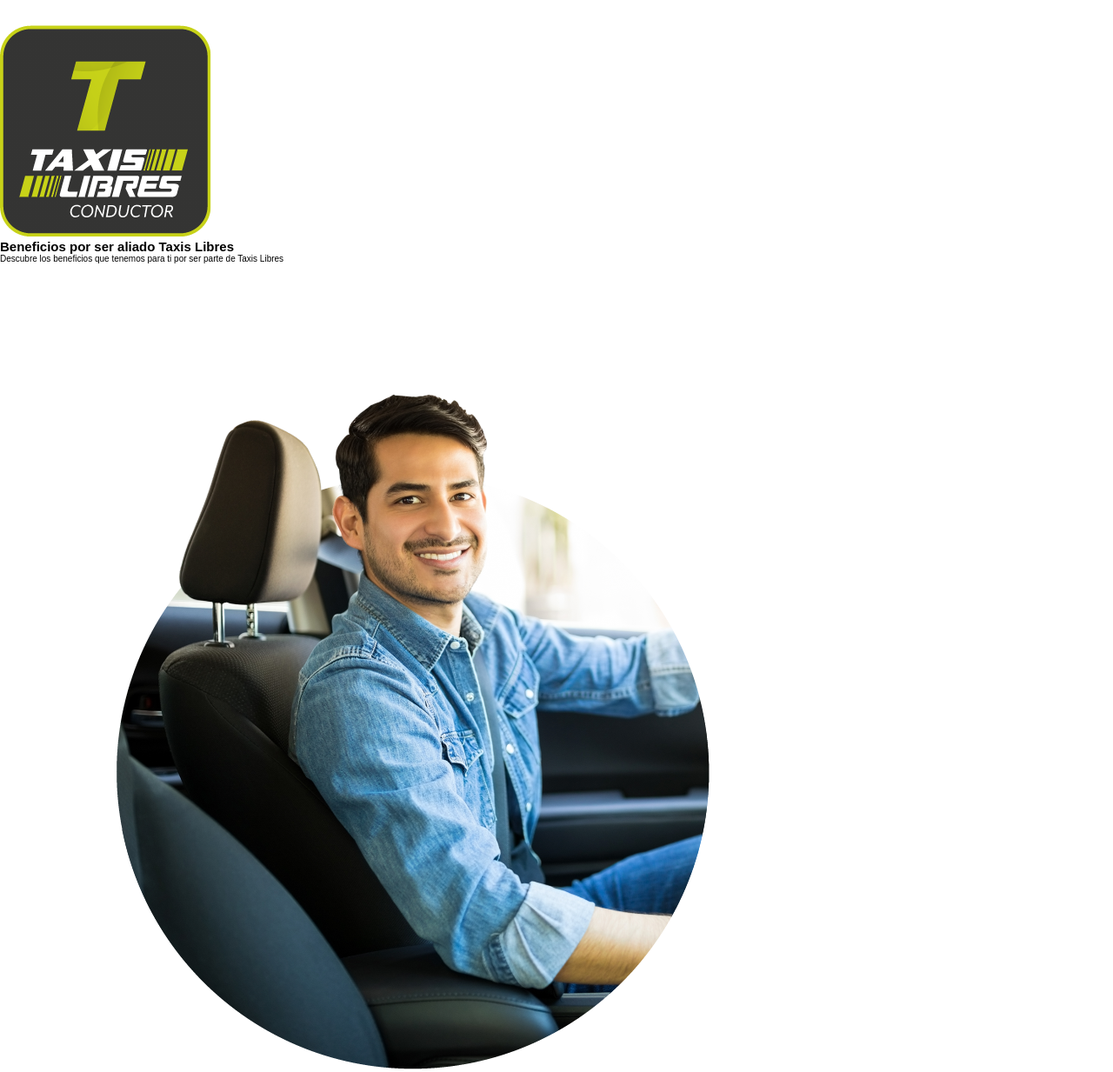
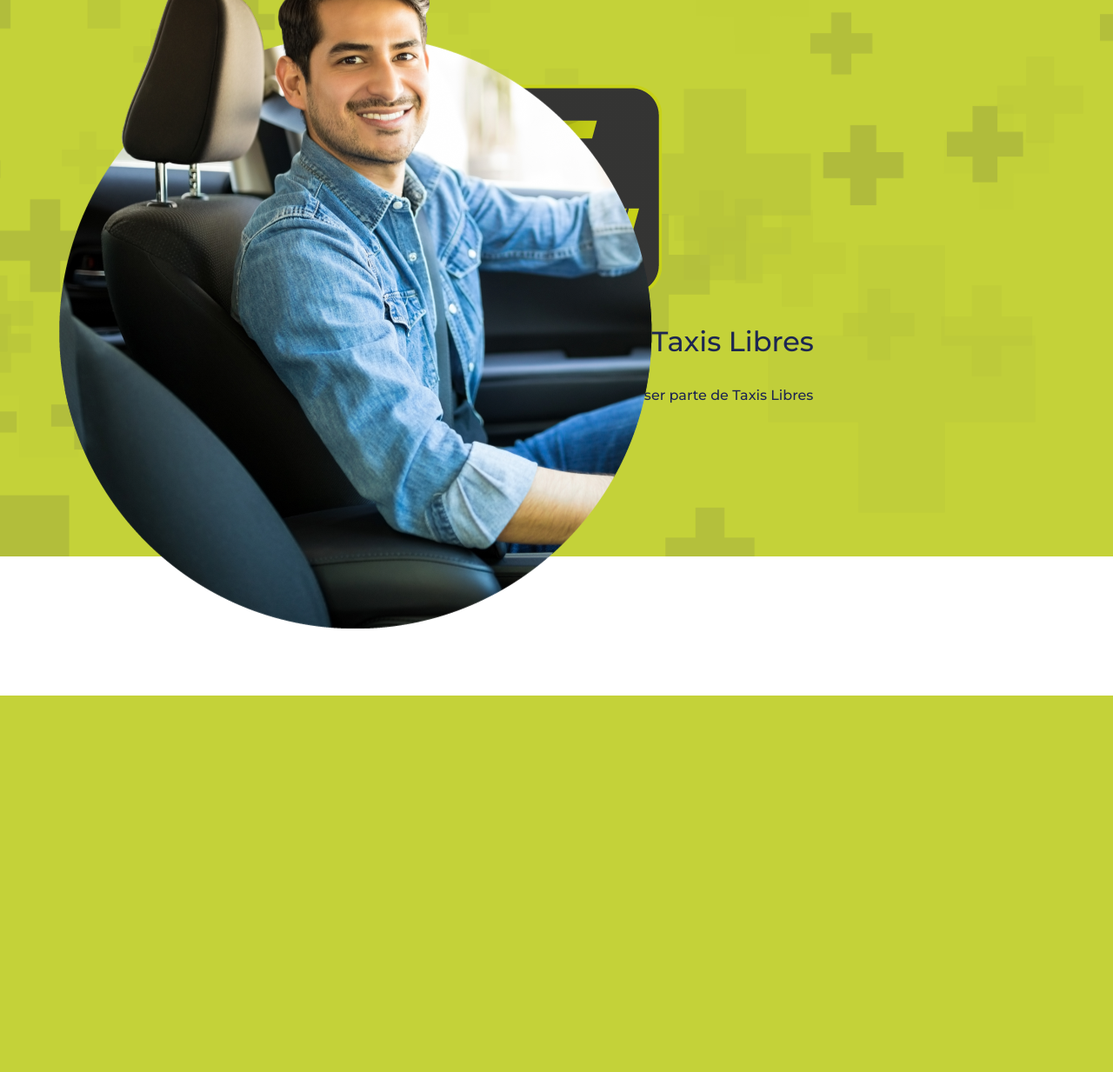
Before and after one commit to jscortes23/Beneficios-Taxis-Libres, a PHP site: page / in a window 1280 px wide; the page is wider, and only the part inside the window is pictured. Shown: that part at 87% size. After the commit the page ends 800 px from the top of that part, so only its background shows below. Run offline with PHP 8.4, Linux system fonts and the light colour scheme.

Commit message:
Sección header - sin fuentes

```diff
--- a/css/style/mobile.css
+++ b/css/style/mobile.css
@@ -1,10 +1,12 @@
 /* Font family */
-/* @supports (font-variation-settings: nrmal) {
+@supports (font-variation-settings: normal) {
     @font-face {
         font-family: Montserrat;
         src: url('/css/font/Montserrat-Medium.ttf');
+        font-weight: 100 1000;
+        font-stretch: 25% 151%;
     }
-} */
+}
 
 /* Reset browser default style */
 * {
@@ -30,8 +32,55 @@ body {
     --text-color: #1B1F3B;
 
     /* Font sizes */
-    --lg-x: 4rem;
+    --lg-x: 2rem;
     --lg: 2.6rem;
     --md: 1.8rem;
-    --sm: 1.4rem;
+    --sm: 1rem;
 }
+
+/* Make easier work with photos */
+picture, img {
+    max-width: 100%;
+    display: block;
+}
+
+/* Section header */
+.header__container {
+    width: 100%;
+    height: 80vh;
+    position: relative;
+    display: flex;
+    flex-flow: column wrap;
+    align-items: center;
+    background-image: url('/assets/imgs/fondo2x.png');
+    background-color: var(--primary-color);
+    background-position: 22% 0%;
+    background-repeat: no-repeat;
+    background-size: cover;
+}
+
+.header__logo {
+    margin-top: 68px;
+    margin-bottom: 32px;
+}
+
+.header__title {
+    margin-bottom: 33px;
+    text-align: center;
+    letter-spacing: 0;
+    color: var(--title-color);
+    font-size: var(--lg-x);
+}
+
+.header__description {
+    text-align: center;
+    letter-spacing: 0;
+    color: var(--title-color);
+    font-size: var(--sm);
+}
+
+.header__img {
+    width: 90%;
+    position: absolute;
+    bottom: -13%;
+}
--- a/index.html
+++ b/index.html
@@ -9,14 +9,14 @@
 </head>
 <body>
     <main>
-        <section>
-            <picture>
+        <section class="header__container">
+            <picture class="header__logo">
                 <source media="(min-width: 426px)" srcset="/assets/icons/logo-taxis-libres-2x.png">
                 <img src="/assets/icons/logo-taxis-libres.png" alt="Logo Taxis Libres">
             </picture>
-            <h1>Beneficios por ser aliado Taxis Libres</h1>
-            <p>Descubre los beneficios que tenemos para ti por ser parte de Taxis Libres</p>
-            <picture>
+            <h1 class="header__title">Beneficios por ser aliado Taxis Libres</h1>
+            <p class="header__description">Descubre los beneficios que tenemos para ti por ser parte de Taxis Libres</p>
+            <picture class="header__img">
                 <source media="(min-width: 426px)" srcset="/assets/imgs/conductor-2x.png">
                 <img src="/assets/imgs/conductor.png" alt="Conductor sonriendo">
             </picture>
```
Also changed, not shown: assets/imgs/conductor-2x.png, assets/imgs/conductor.png, assets/imgs/fondo.png (added), assets/imgs/fondo.svg (added), assets/imgs/fondo2x.png (added).
